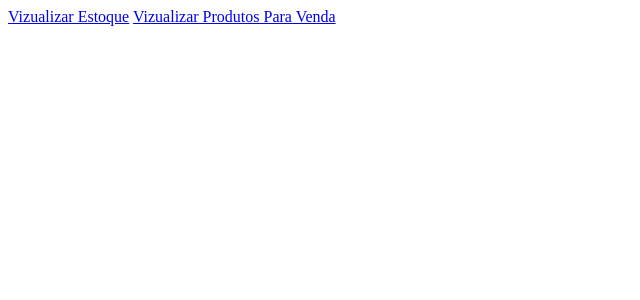
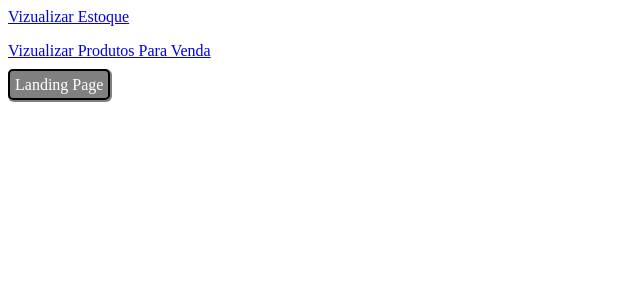
Before and after one commit to DanielErick-dev/PROJECT_ESTOQUE, a Django app: template app_produtos/templates/pagina_inicial.html in a window 1280 px wide. Shown: the top 300 px of the page, without its empty margins (0-640 px from the left). Run offline with Django 3.2, Linux system fonts and the light colour scheme; the template is opened without the code that fills it, so the values that code supplies are empty.

Commit message:
iniciado arquivo landing_page.html and landing_page.css

```diff
--- a/app_produtos/templates/pagina_inicial.html
+++ b/app_produtos/templates/pagina_inicial.html
@@ -7,9 +7,22 @@
     <link rel="stylesheet" type="text/css" href="{% static 'style.css' %}">
     <link rel="icon" type="image/png" href="{% static 'images/icone_produtos.png' %}">
     <title>Página Inicial</title>
+    <style>
+        .ancora_landing_page{
+            text-decoration: none;
+            padding: 5px;
+            border: 2px solid black;
+            border-radius: 5px;
+            cursor: pointer;
+            background-color: gray;
+            color: white;
+            box-shadow: 1px 1px 0 1px gray;
+        }
+    </style>
 </head>
 <body>
-    <a href="{% url 'app_produtos:exibir_estoque' %}"> Vizualizar Estoque</a>
-    <a href="{% url 'app_produtos:exibir_produtos_venda' %}"> Vizualizar Produtos Para Venda</a>
+    <p><a href="{% url 'app_produtos:exibir_estoque' %}"> Vizualizar Estoque</a></p>
+    <p><a href="{% url 'app_produtos:exibir_produtos_venda' %}"> Vizualizar Produtos Para Venda</a></p>
+    <p><a class="ancora_landing_page" href="{% url 'app_produtos:landing_page' %}">Landing Page</a></p>
 </body>
 </html>
--- a/app_produtos/urls.py
+++ b/app_produtos/urls.py
@@ -2,7 +2,7 @@ from django.urls import path
 from .views import exibir_estoque, exibir_pagina_inicial, adicionar_alimento,\
                    exibir_produtos_venda, processar_resposta, resultado_nao_esperado, adicionar_pedido,\
                 finalizar_pedido, tela_de_pagamento, processar_pagamento, pagar_com_cartao,\
-                pagar_com_dinheiro, pagar_com_pix, pagina_de_erro, remover_alimento
+                pagar_com_dinheiro, pagar_com_pix, pagina_de_erro, remover_alimento, landing_page
 
 
 
@@ -24,7 +24,8 @@ urlpatterns = [
     path('pagar_com_dinheiro', pagar_com_dinheiro, name='pagar_com_dinheiro'),
     path('pagar_com_pix', pagar_com_pix, name='pagar_com_pix'),
     path('pagina_de_erro', pagina_de_erro, name='pagina_de_erro'),
-    path('remover_alimento', remover_alimento, name='remover_alimento')
+    path('remover_alimento', remover_alimento, name='remover_alimento'),
+    path('landing_page', landing_page, name='landing_page')
 
 
 ]
```
Also changed, not shown: app_produtos/static/landing_page.css (added, +19 -0 lines), app_produtos/templates/landing_page.html (added, +16 -0 lines), app_produtos/templates/vizualizar_estoque.html (+16 -1 lines), app_produtos/views.py (+8 -0 lines).
